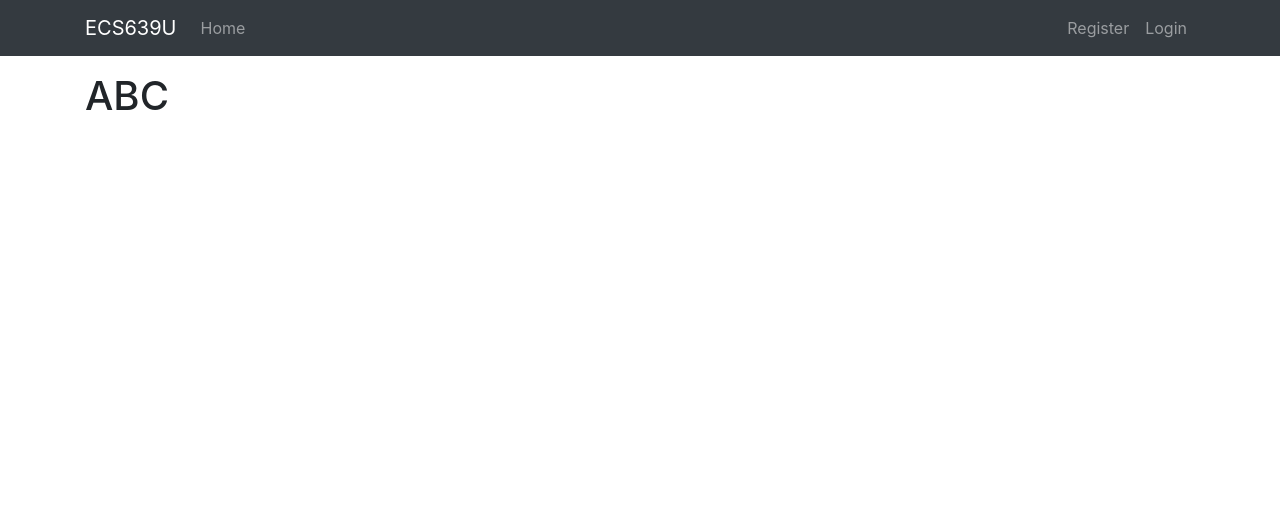
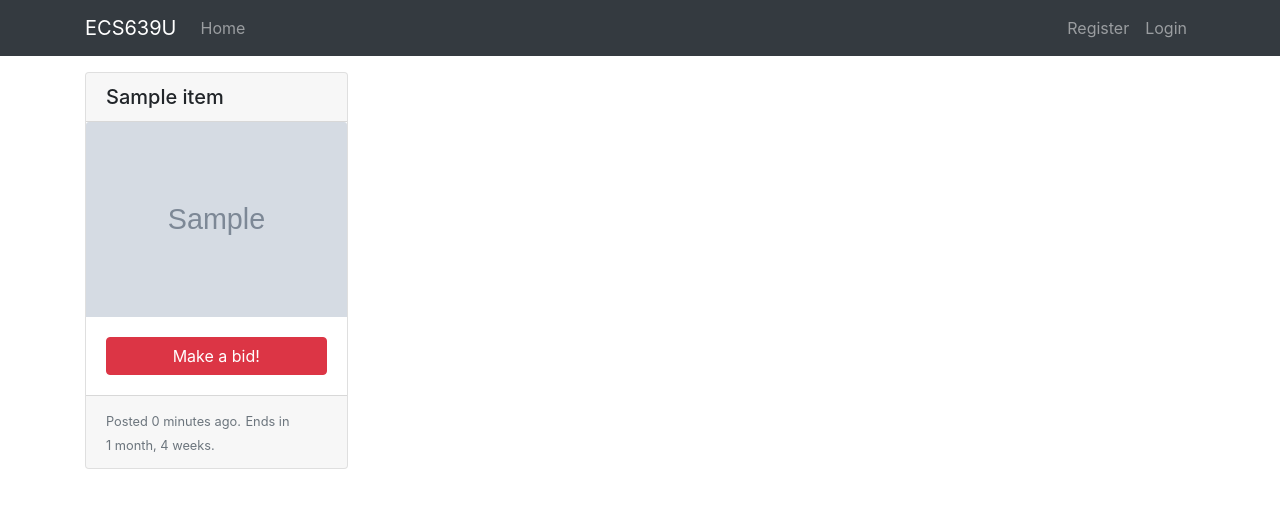
Before and after one commit to harveyrandall/auctions, a Django app: page / in a window 1280 px wide. Shown: the top 508 px of the page. Run offline with Django 3.2, Linux system fonts and the light colour scheme; tables that the repository leaves empty hold one stand-in row (values such as "Sample post"); grey boxes marked "Sample" are stand-in pictures; some libraries are stand-ins or nearby versions.

Commit message:
ItemCreateView completed and IndexView displays created Item's

```diff
--- a/auctions/settings.py
+++ b/auctions/settings.py
@@ -128,3 +128,5 @@ USE_TZ = True
 # https://docs.djangoproject.com/en/2.2/howto/static-files/
 
 STATIC_URL = '/static/'
+MEDIA_URL = '/media/'
+MEDIA_ROOT = os.path.join(BASE_DIR, 'media')
--- a/auctions/urls.py
+++ b/auctions/urls.py
@@ -15,8 +15,10 @@ Including another URLconf
 """
 from django.contrib import admin
 from django.urls import path, include
+from django.conf import settings
+from django.conf.urls.static import static
 
 urlpatterns = [
     path('admin/', admin.site.urls),
     path('', include('bidding.urls'))
-]
+] + static(settings.MEDIA_URL, document_root=settings.MEDIA_ROOT)
--- a/bidding/models.py
+++ b/bidding/models.py
@@ -1,12 +1,12 @@
 from django.db import models
 from django.contrib.auth.models import AbstractUser
+from django.core.exceptions import ValidationError
 from decimal import Decimal
 import datetime
 
 # Helper functions
 def default_end_time():
     return datetime.datetime.now() + datetime.timedelta(days=1)
-
 
 # Create your models here.
 class User(AbstractUser):
@@ -22,14 +22,20 @@ class Bid(models.Model):
         ordering = ['-bid_time']
 
 class Item(models.Model):
+    class Meta:
+        ordering = ['-posted_time']
+
     user = models.ForeignKey(User, on_delete=models.CASCADE)
-    bid_price = models.ForeignKey(Bid, on_delete=models.CASCADE)
+    bid_price = models.ForeignKey(Bid, on_delete=models.CASCADE, null=True)
     item_name = models.CharField(max_length=255, blank=False, default="New Item")
     item_description = models.TextField("item description", blank=True)
-    item_image = models.ImageField(upload_to=None, height_field=None, width_field=None)
-    starting_price = models.DecimalField(decimal_places=2, max_digits=12, default=Decimal('0.00'))
+    item_image = models.ImageField(upload_to="items", height_field=None, width_field=None)
+    starting_price = models.DecimalField(decimal_places=2, max_digits=12, default=Decimal('0.01'))
     posted_time = models.DateTimeField(auto_now=True)
     end_time = models.DateTimeField(blank=False, default=default_end_time)
 
-    class Meta:
-        ordering = ['-posted_time']
+    def clean(self):
+        if self.end_time.replace(tzinfo=None) < datetime.datetime.now():
+            raise ValidationError({
+                'end_time': "Auction end time cannot be in the past."
+            })
--- a/bidding/static/main.css
+++ b/bidding/static/main.css
@@ -4,3 +4,34 @@
 	border-radius: 4px;
 	padding: 10px 15px;
 }
+
+
+/*
+	column-count's at different breakpoints
+ */
+.card-columns {
+	column-count: 1!important;
+}
+@media (min-width: 576px) {
+    .card-columns {
+        column-count: 2!important;
+    }
+}
+
+@media (min-width: 768px) {
+    .card-columns {
+        column-count: 2!important;
+    }
+}
+
+@media (min-width: 992px) {
+    .card-columns {
+        column-count: 3!important;
+    }
+}
+
+@media (min-width: 1200px) {
+    .card-columns {
+        column-count: 4!important;
+    }
+}
--- a/bidding/templates/bidding/add_item.html
+++ b/bidding/templates/bidding/add_item.html
@@ -4,7 +4,7 @@
 
 {% block content %}
 	<div class="row">
-		<form action="{% url 'bidding:register' %}" method="POST" class="col-12">
+		<form action="{% url 'bidding:add_item' %}" method="POST" class="col-12" enctype="multipart/form-data">
 			{% csrf_token %}
 			{{ form|crispy }}
 			<button type="submit" class="btn btn-primary">Add Item!</button>
--- a/bidding/templates/bidding/index.html
+++ b/bidding/templates/bidding/index.html
@@ -1,18 +1,28 @@
 {% extends '../base.html' %}
 
 {% block content %}
-	<div class="row">
+	{% if items %}
+		<div class="card-columns">
 			{% for item in items %}
-			<div class="col col-lg-6 col-sm-12 col-12">
-				<h1>ABC</h1>
+					<div class="card">
+						<h5 class="card-header">{{ item.item_name }}</h5>
+						<img src="{{ item.item_image.url }}" class="card-img-top" alt="{{ item.item_name }}" />
+						<div class="card-body">
+							<a href="{% url 'bidding:item' item.pk %}" class="btn btn-danger" style="width:100%">Make a bid!</a>
 						</div>
-		{% empty %}
+						<div class="card-footer">
+							<small class="text-muted">Posted {{ item.posted_time|timesince }} ago.</small>
+							<small class="text-muted">Ends in {{ item.end_time|timeuntil }}.</small>
+						</div>
+					</div>
+			{% endfor %}
+		</div>
+	{% else %}
 		<div class="jumbotron col-12">
 			<h1 class="display-4">No items yet!</h1>
 			<p class="lead">
 				No items have been posted for sale yet.
 			</p>
 		</div>
-		{% endfor %}
-	</div>
+	{% endif %}
 {% endblock %}
--- a/bidding/views.py
+++ b/bidding/views.py
@@ -1,8 +1,10 @@
 from django.shortcuts import render, get_object_or_404, get_list_or_404
 from django.views import generic
 from django.http import JsonResponse, HttpResponse, QueryDict
+from django.urls import reverse
 from django.core.exceptions import ValidationError
 from django.contrib.auth.mixins import LoginRequiredMixin, AccessMixin
+from django.db.models.functions import Now
 from .models import User, Item, Bid
 from .forms import RegistrationForm, ItemCreateForm
 
@@ -22,6 +24,9 @@ class IndexView(generic.ListView):
     def get_context_data(self, **kwargs):
         context = super().get_context_data(**kwargs)
         return context
+
+    def get_queryset(self, **kwargs):
+        return self.model.objects.filter(end_time__gt=Now())
 
 class RegisterView(generic.CreateView):
     model = User
@@ -58,10 +63,15 @@ class ItemCreateView(LoginRequiredMixin, generic.CreateView):
     model = Item
     form_class = ItemCreateForm
     template_name = "bidding/add_item.html"
+    success_url = "/"
 
+    def form_valid(self, form):
+        form.instance.user = self.request.user
+        return super(ItemCreateView, self).form_valid(form)
 
 class ItemDetailView(generic.DetailView):
-    pass
+    model = Item
+    template_name = "bidding/item.html"
 
 class ItemDeleteView(generic.DeleteView):
     pass
```
Also changed, not shown: bidding/forms.py (+12 -3 lines), bidding/migrations/0006_auto_20191121_1334.py (added), bidding/migrations/0007_auto_20191121_1337.py (added), bidding/migrations/0008_auto_20191121_1354.py (added), bidding/migrations/0009_auto_20191121_1756.py (added), db.sqlite3, media/items/03.jpg (added), media/items/03_2lkKPyc.jpg (added), media/items/03_YnSLEOW.jpg (added), media/items/14317363_1202620533150453_3794433422997931761_n.jpg (added), media/items/15179203_1183150648437828_6571016920147822356_n.jpg (added), media/items/15179203_1183150648437828_6571016920147822356_n_4gyWtM8.jpg (added), media/items/21100336_1312737535491975_1843646446_n.jpg (added). Lines whose indentation alone changed are shown as unchanged.
